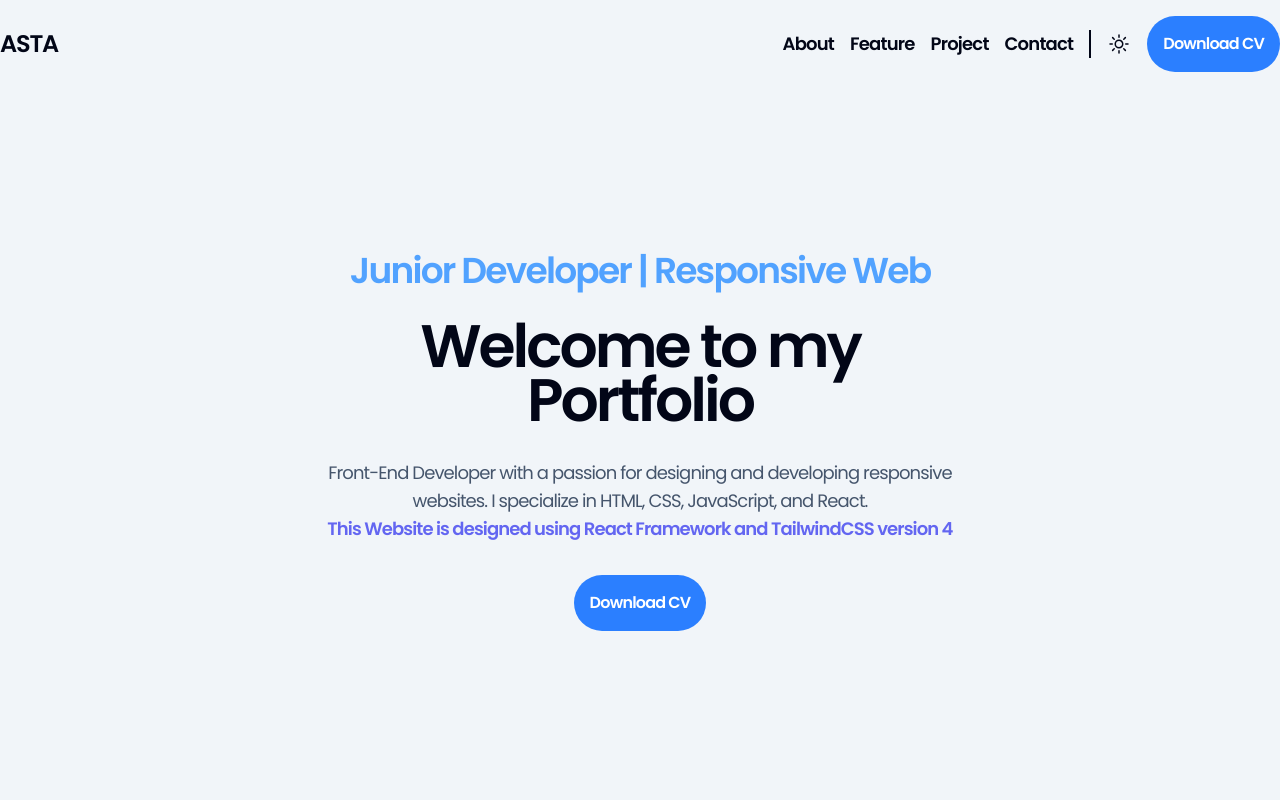
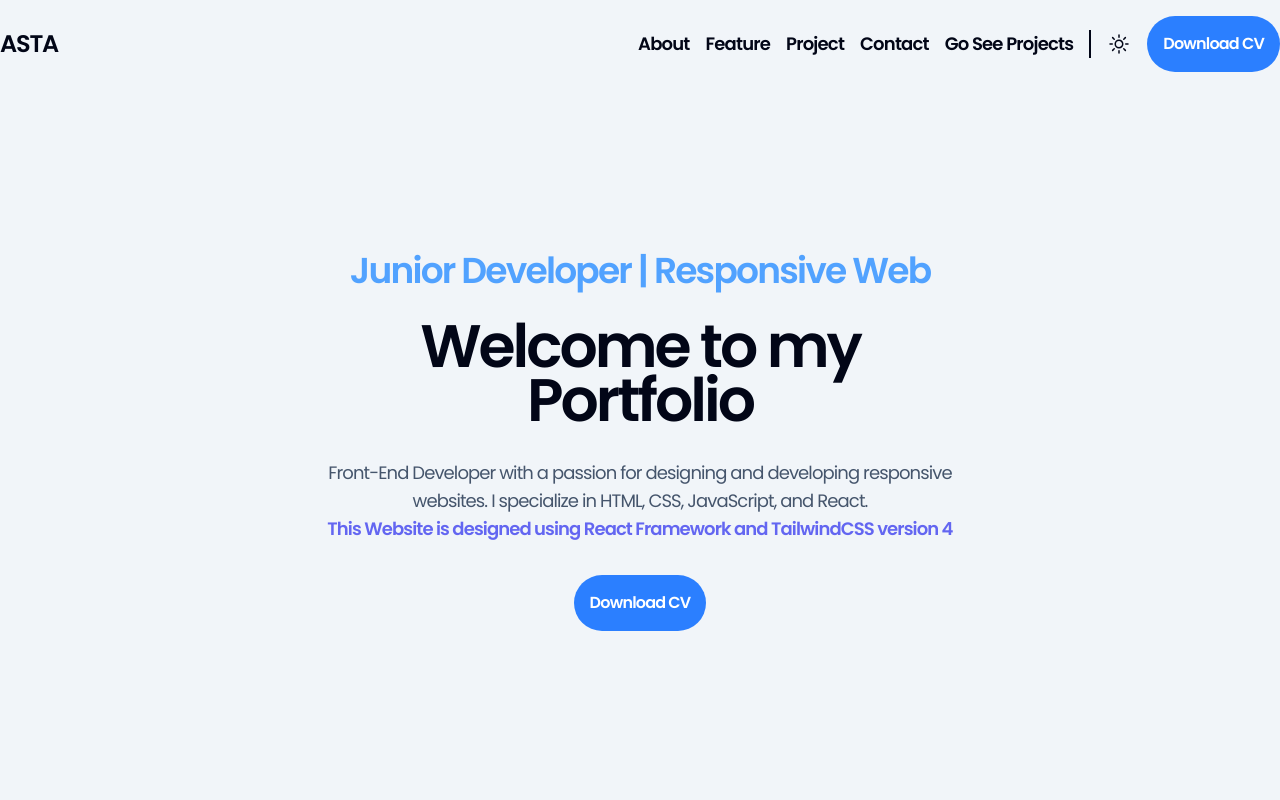
Before and after one commit to Zardd99/Porfolio, a React (Vite) app: page / in a window 1280 px wide. Shown: the top 800 px of the page. Built offline with nearby package versions, Linux system fonts and the light colour scheme.

Commit message:
Switch Order of Images

```diff
--- a/package.json
+++ b/package.json
@@ -13,6 +13,7 @@
     "@tailwindcss/vite": "^4.0.5",
     "react": "^19.0.0",
     "react-dom": "^19.0.0",
+    "react-router-dom": "^7.2.0",
     "tailwindcss": "^4.0.5"
   },
   "devDependencies": {
--- a/src/components/Header/Header.jsx
+++ b/src/components/Header/Header.jsx
@@ -17,6 +17,10 @@ const HEADER_MENU_ITEMS = [
   {
     id: "contact",
     title: "Contact",
+  },
+  {
+    id: "projects",
+    title: "Go See Projects",
   },
 ];
 
--- a/src/components/Img-grid/ImageGrid.jsx
+++ b/src/components/Img-grid/ImageGrid.jsx
@@ -5,7 +5,7 @@ import project1 from "../../assets/Project2.webp";
 import MovieSite from "../../assets/Movie-site.png";
 import Todo from "../../assets/Todo.png";
 
-const images = [project1, MovieSite, Todo];
+const images = [project1, Todo, MovieSite];
 const links = [
   {
     link: "",
```
Also changed, not shown: 1 other file (tests, documents, lock files or other folders).
